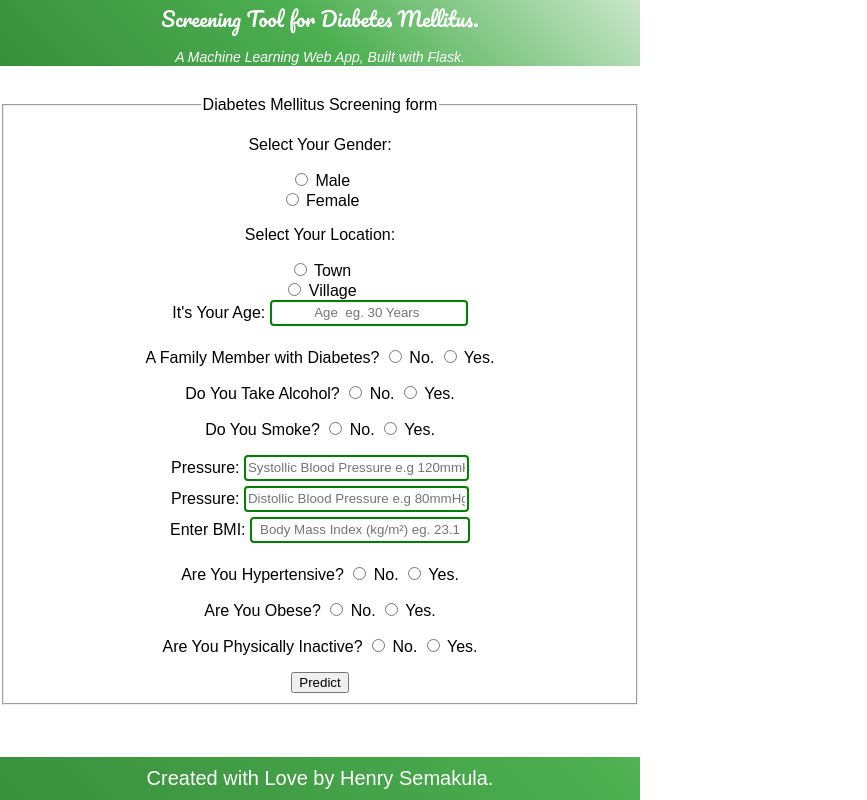
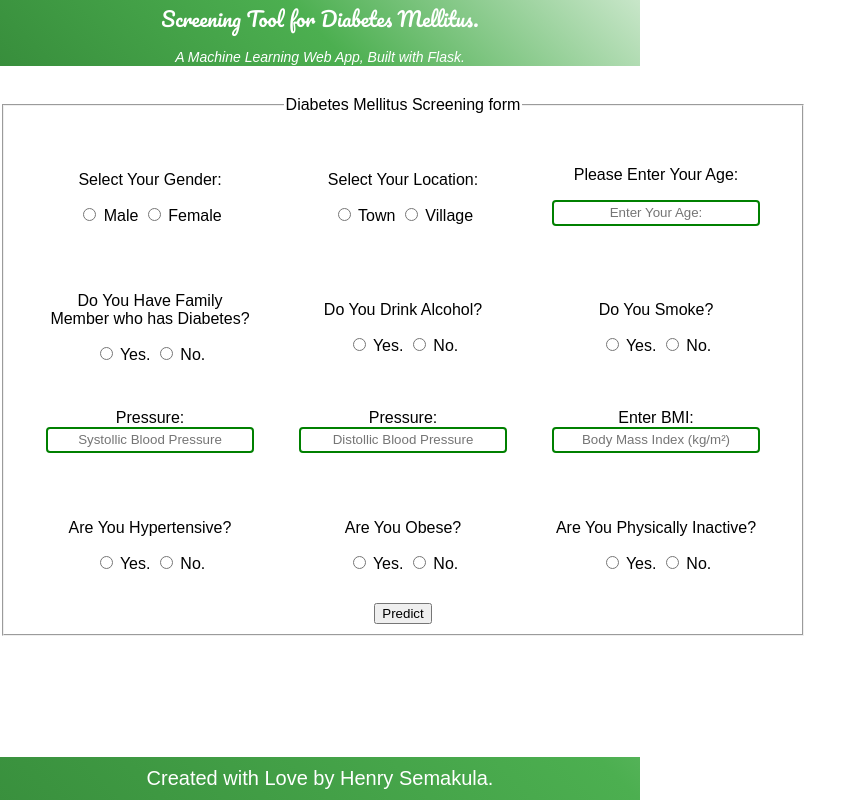
Before and after one commit to dbms-sema/Type-2-Diabetes, a Flask app: page / in a window 1280 px wide. Shown: the whole page, without its empty margins (0-867 px from the left). Run offline with Flask 2, Linux system fonts and the light colour scheme; parts of the project's set-up code (start-up, migrations or seed data) failed here and were passed over; some libraries are stand-ins or nearby versions.

Commit message:
Update index.html

```diff
--- a/templates/index.html
+++ b/templates/index.html
@@ -31,46 +31,88 @@
 			<form action="/result" method="POST">
 
 
+				<table cellspacing="15" cellpadding="15">
+<tr>
+	<td>
 		<p>Select Your Gender:</p>
 		<input type="radio"  name="sex" value="0" id="0">
-					<label for="0">Male</label><br>
+		<label for="0">Male</label>
 		<input type="radio"  name="sex" value="1" id="1">
-					<label for="1">Female</label><br>
+		<label for="1">Female</label>
+	</td>
+	<td>
 		<p>Select Your Location:</p>
 		<input type="radio"  name="residence" value="1" id="1">
-					<label for="1">Town</label><br>
+		<label for="1">Town</label>
 		<input type="radio"  name="residence" value="0" id="0">
-					<label for="0">Village</label><br>
-				It's Your Age: <input class="form-input" style="font-size: 10pt; height: 20px; width:190px;" type="text" name="age" placeholder="Age  eg. 30 Years "><br>
-				<p>A Family Member with Diabetes?
-					<input type="radio"  name="fhd" value="0"> No.
-					<input type="radio"  name="fhd" value="1"> Yes.
-				</p>
+		<label for="0">Village</label>
+	</td>
+	<td>
+		<p>Please Enter Your Age:</p>
+		<input class="form-input" style="font-size: 10pt; height: 20px; width:200px;" type="text" name="age" placeholder="Enter Your Age:"><br>
+	 </td>
+ </tr>
+ <tr>
+	<td>
+		<p>Do You Have Family Member who has Diabetes?</p>
+		<input type="radio"  name="fhd" value="1" id="1">
+		<label for="1">Yes.</label>
+		<input type="radio"  name="fhd" value="0" id="0">
+		<label for="0">No.</label>
+	</td>
+	<td>
+		<p>Do You Drink Alcohol?</p>
+		<input type="radio"  name="alcohol" value="1" id="1">
+		<label for="1">Yes.</label>
+		<input type="radio"  name="alcohol" value="0" id="0">
+		<label for="0">No.</label>
+	</td>
+	 <td>
+		<p>Do You Smoke?</p>
+		<input type="radio"  name="smoker" value="1" id="1">
+		<label for="1">Yes.</label>
+		<input type="radio"  name="smoker" value="0" id="0">
+		<label for="0">No.</label>
 
-				<p>Do You Take Alcohol?
-					<input type="radio"  name="alcohol" value="0"> No.
-					<input type="radio"  name="alcohol" value="1"> Yes.
-				</p>
+	 </td>
+ </tr>
+ <tr>
+	<td>
+		Pressure:<input class="form-input" style="font-size: 10pt; height: 20px; width:200px;" type="text" name="sbp" placeholder="Systollic Blood Pressure">
+	</td>
+	<td>
+		Pressure:<input class="form-input" style="font-size: 10pt; height: 20px; width:200px;" type="text" name="dbp" placeholder="Distollic Blood Pressure">
+	</td>
+	<td>
+		Enter BMI:<input class="form-input" style="font-size: 10pt; height: 20px; width:200px;" type="text" name="bmi" placeholder="Body Mass Index (kg/m²)">
+	</td>
+ </tr>
+<tr>
+	<td>
+		<p>Are You Hypertensive?</p>
+		<input type="radio"  name="hypertension" value="1" id="1">
+		<label for="1">Yes.</label>
+		<input type="radio"  name="hypertension" value="0" id="0">
+		<label for="0">No.</label>
+	</td>
+	<td>
+		<p>Are You Obese?</p>
+		<input type="radio"  name="obesity" value="1" id="1">
+		<label for="1">Yes.</label>
+		<input type="radio"  name="obesity" value="0" id="0">
+		<label for="0">No.</label>
+	</td>
+	 <td>
+		<p>Are You Physically Inactive?</p>
+		<input type="radio"  name="physically_inactive" value="1" id="1">
+		<label for="1">Yes.</label>
+		<input type="radio"  name="physically_inactive" value="0" id="0">
+		<label for="0">No.</label>
 
-				<p>Do You Smoke?
-					<input type="radio"  name="smoker" value="0"> No.
-					<input type="radio"  name="smoker" value="1"> Yes.
-				</p>
-                Pressure: <input class="form-input" style="font-size: 10pt; height: 20px; width:217px;" type="text" name="sbp" placeholder="Systollic Blood Pressure e.g 120mmHg"><br>
-                Pressure: <input class="form-input" style="font-size: 10pt; height: 20px; width:217px;" type="text" name="dbp" placeholder="Distollic Blood Pressure e.g 80mmHg"><br>
-                Enter BMI: <input class="form-input" style="font-size: 10pt; height: 20px; width:212px;" type="text" name="bmi" placeholder="Body Mass Index (kg/m²) eg. 23.1"><br>
-				 <p>Are You Hypertensive?
-					<input type="radio"  name="hypertension" value="0"> No.
-					<input type="radio"  name="hypertension" value="1"> Yes.
-				</p>
-				<p>Are You Obese?
-					<input type="radio"  name="obesity" value="0"> No.
-					<input type="radio"  name="obesity" value="1"> Yes.
-				</p>
-				<p>Are You Physically Inactive?
-					<input type="radio"  name="physically_inactive" value="0"> No.
-					<input type="radio"  name="physically_inactive" value="1"> Yes.
-				</p>
+	 </td>
+ </tr>
+
+</table>
         		<input type="submit" class="prediction" value="Predict">
 
 
```
Lines whose indentation alone changed are shown as unchanged.
